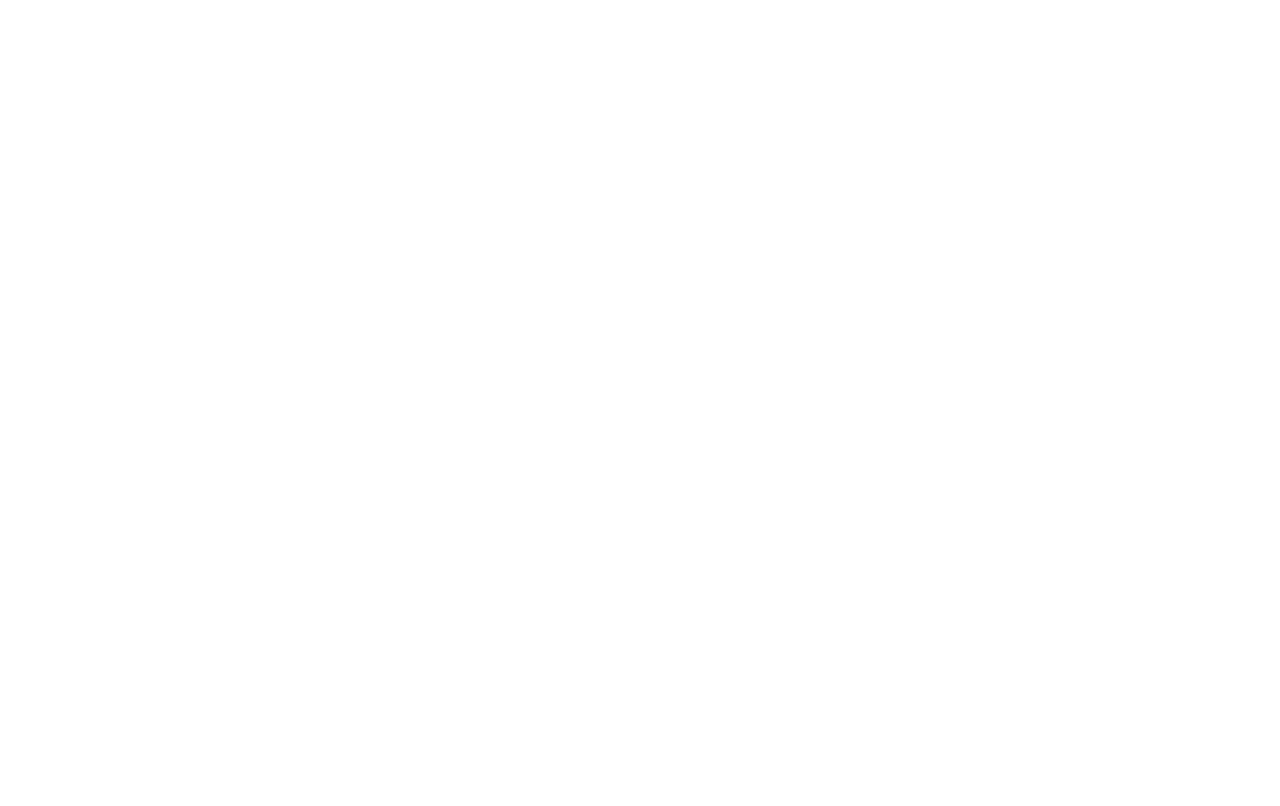
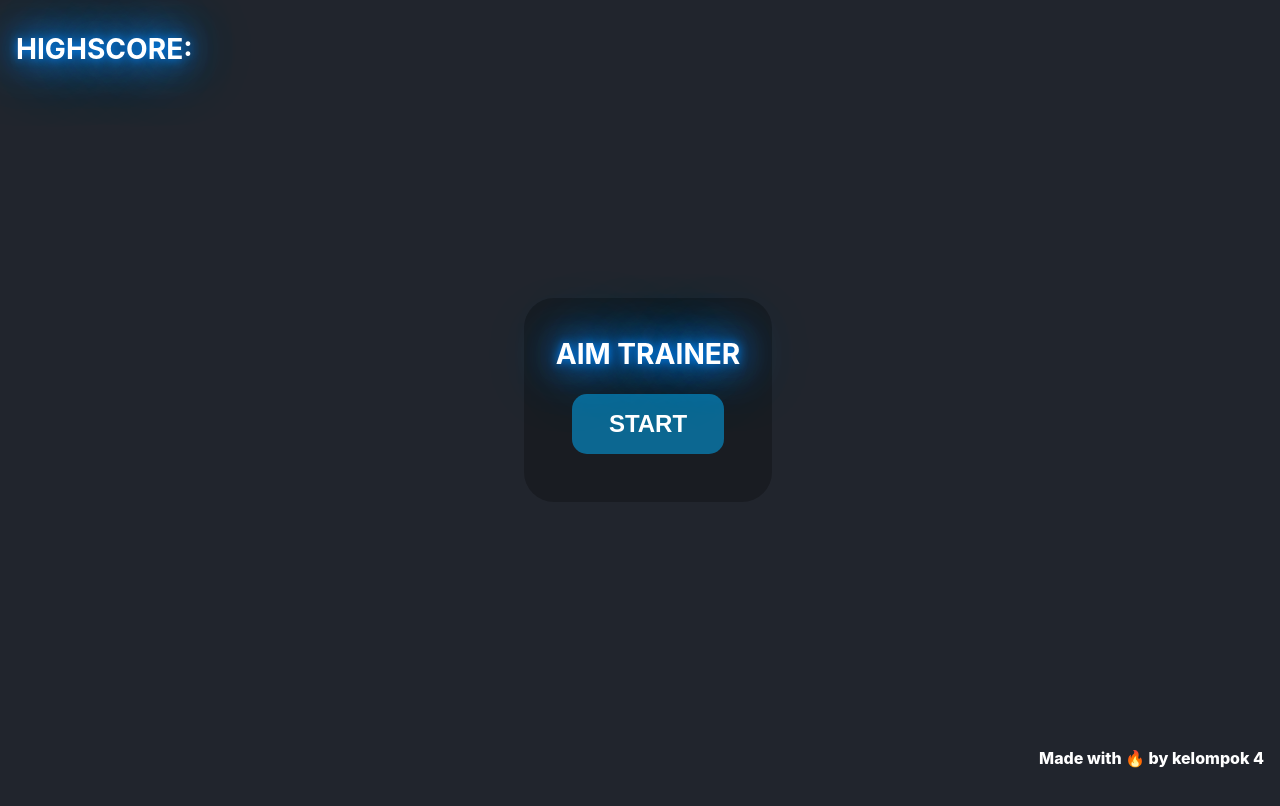
Before and after one commit to Chroax/AimTrainer-Grafika-Komputer, a React (Vite) app: page / in a window 1280 px wide. Shown: the top 806 px of the page. Built offline with nearby package versions, Linux system fonts and the light colour scheme.

Commit message:
finish html and css

```diff
--- a/index.html
+++ b/index.html
@@ -9,7 +9,48 @@
 </head>
 
 <body>
-  <div id="root"></div>
+  <canvas id="canvas" style="width: 100vw; height: 100vh; display: block;"></canvas>
+
+  <div id="crosshair" style="display: none;">
+    <p>+</p>
+  </div>
+
+  <div id="score-container" style="display: none;">
+    <h3 class="glowing-text" style="margin: 2rem 0 0;">SCORE</h3>
+    <h3 id="score" style="margin: 0;"></h3>
+  </div>
+
+  <div id="time-container" style="display: none;">
+    <h3 class="glowing-text" style="margin: 0 1rem 0 0;">TIME:</h3>
+    <h3 id="time" style="margin: 0;"></h3>
+  </div>
+
+  <div id="highscore-container">
+    <h3 class="glowing-text" style="margin: 0 1rem 0 0;">HIGHSCORE:</h3>
+    <h3 id="highscore" style="margin: 0;"></h3>
+  </div>
+
+  <div id="mainmenu">
+    <div class="menu-container" style="display: flex; flex-direction: column; justify-content: center;">
+      <h3 class="glowing-text" style="margin: 0; line-height: 3rem; text-align: center;">AIM TRAINER</h3>
+      <button id="start-button" class="button">START</button>
+    </div>
+  </div>
+
+  <div id="cred-container">
+    <p id="cred" style="margin: 0; font-size: 16px;">Made with 🔥 by kelompok 4</p>
+  </div>
+
+  <div data-video="-BmT8XcseqY" style="display: none;" data-autoplay="1" data-loop="1" id="youtube-audio"></div>
+
+  <script>
+    if (localStorage.getItem("highscore") != undefined && localStorage.getItem("highscore") != null) {
+      document.querySelector('#highscore').innerHTML = localStorage.getItem("highscore");
+    }
+    else {
+      localStorage.setItem("highscore", 0);
+    };
+  </script>
   <script type="module" src="/src/main.jsx"></script>
 </body>
 
--- a/src/App.jsx
+++ b/src/App.jsx
@@ -1,8 +1,10 @@
-import { useState } from 'react';
+import { useEffect } from 'react';
 import * as THREE from 'three';
 
 function App() {
-  const [count, setCount] = useState(0)
+  useEffect(() => {
+
+  }, []);
 
   return (
     <div className="App">
--- a/src/index.css
+++ b/src/index.css
@@ -1,70 +1,113 @@
-:root {
-  font-family: Inter, Avenir, Helvetica, Arial, sans-serif;
-  font-size: 16px;
-  line-height: 24px;
-  font-weight: 400;
-
-  color-scheme: light dark;
-  color: rgba(255, 255, 255, 0.87);
-  background-color: #242424;
-
-  font-synthesis: none;
-  text-rendering: optimizeLegibility;
-  -webkit-font-smoothing: antialiased;
-  -moz-osx-font-smoothing: grayscale;
-  -webkit-text-size-adjust: 100%;
+html {
+  background-color: #21252d;
+  font-family: -apple-system, BlinkMacSystemFont, 'Segoe UI', Roboto, Oxygen, Ubuntu, Cantarell, 'Open Sans', 'Helvetica Neue', sans-serif;
 }
 
-a {
-  font-weight: 500;
-  color: #646cff;
-  text-decoration: inherit;
-}
-a:hover {
-  color: #535bf2;
+#crosshair {
+  display: flex;
+  width: 100%;
+  height: 100%;
+  position: absolute;
+  font-size: 24px;
+  font-weight: 800;
+  top: 0;
+  align-items: center;
+  justify-content: center;
+  color: #FFFFFF;
 }
 
-body {
-  margin: 0;
+#score-container {
+  position: absolute;
   display: flex;
-  place-items: center;
-  min-width: 320px;
-  min-height: 100vh;
+  flex-direction: column;
+  width: 100%;
+  font-size: 24px;
+  font-weight: 800;
+  top: 0;
+  align-items: center;
+  justify-content: center;
+  color: #FFFFFF;
+  text-align: center;
 }
 
-h1 {
-  font-size: 3.2em;
-  line-height: 1.1;
+
+.glowing-text {
+  text-shadow: 0 0 10px #0088ff, 0 0 30px #0088ff,0 0 50px #0088ff,0 0 70px #0088ff;
 }
 
-button {
-  border-radius: 8px;
-  border: 1px solid transparent;
-  padding: 0.6em 1.2em;
-  font-size: 1em;
-  font-weight: 500;
-  font-family: inherit;
-  background-color: #1a1a1a;
-  cursor: pointer;
-  transition: border-color 0.25s;
-}
-button:hover {
-  border-color: #646cff;
-}
-button:focus,
-button:focus-visible {
-  outline: 4px auto -webkit-focus-ring-color;
+#mainmenu {
+  display: flex;
+  width: 100%;
+  height: 100%;
+  position: absolute;
+  font-size: 24px;
+  font-weight: 800;
+  top: 0;
+  align-items: center;
+  justify-content: center;
 }
 
-@media (prefers-color-scheme: light) {
-  :root {
-    color: #213547;
-    background-color: #ffffff;
-  }
-  a:hover {
-    color: #747bff;
-  }
-  button {
-    background-color: #f9f9f9;
-  }
+.menu-container {
+  padding: 2rem;
+  background-color: rgba(0, 0, 0, 0.25);
+  border-radius: 30px;
+  color: #FFFFFF;
 }
+
+.button {
+  margin: 1rem;
+  padding: 1rem;
+  font-size: 24px;
+  border: none;
+  border-radius: 15px;
+  background-color: rgba(0, 177, 255, 0.5);
+  color: #ffffff;
+  font-weight: bold;
+  transition-duration: 300ms;
+}
+
+.button:hover {
+  transform: scale(1.05);
+  cursor: pointer;
+  background-color: rgba(0, 199, 255, 0.5);
+  transition-duration: 300ms;
+}
+
+#time-container {
+  position: absolute;
+  display: flex;
+  width: 100%;
+  font-size: 24px;
+  font-weight: 800;
+  bottom: 2rem;
+  align-items: center;
+  justify-content: center;
+  color: #FFFFFF;
+  text-align: center;
+}
+
+#highscore-container {
+  position: absolute;
+  display: flex;
+  font-size: 24px;
+  font-weight: 800;
+  top: 2rem;
+  left: 1rem;
+  align-items: center;
+  justify-content: center;
+  color: #FFFFFF;
+  text-align: center;
+}
+
+#cred-container {
+  position: absolute;
+  display: flex;
+  font-size: 24px;
+  font-weight: 800;
+  bottom: 2rem;
+  right: 1rem;
+  align-items: center;
+  justify-content: center;
+  color: #FFFFFF;
+  text-align: center;
+}
--- a/src/main.jsx
+++ b/src/main.jsx
@@ -3,7 +3,7 @@
 import App from './App'
 import './index.css'
 
-ReactDOM.createRoot(document.getElementById('root')).render(
+ReactDOM.createRoot(document.getElementById('canvas')).render(
   <React.StrictMode>
     <App />
   </React.StrictMode>
```
Also changed, not shown: src/lib/Ball.js (added), src/lib/Camera.js (added), src/lib/Light.js (added).
